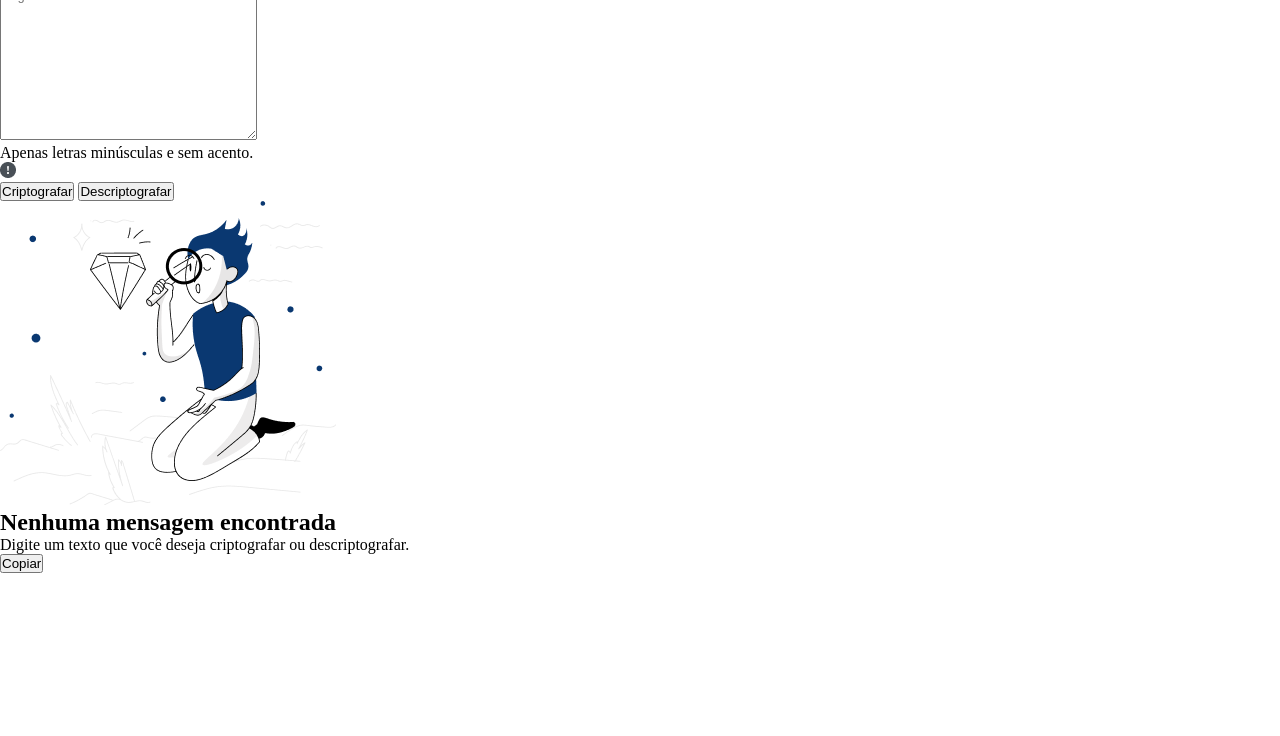
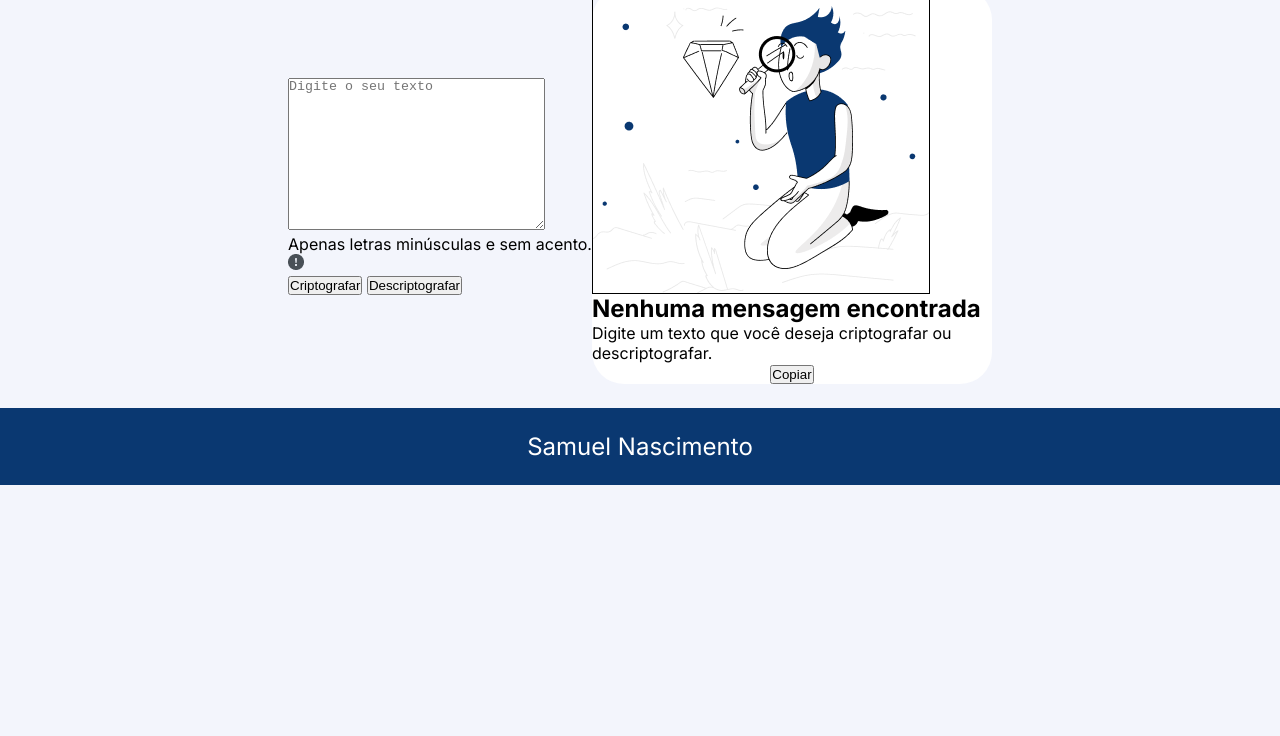
Before and after one commit to samuelnasc-dev/projeto-decodificador-texto, a plain HTML site: page projeto-decodificador-texto/index.html in a window 1280 px wide. Shown: the part 64-800 px from the top of the page. Drawn offline with Linux system fonts and the light colour scheme.

Commit message:
update style.css primeiras changes

```diff
--- a/projeto-decodificador-texto/index.html
+++ b/projeto-decodificador-texto/index.html
@@ -26,7 +26,7 @@
         </section>
         <section class="pagina__conteudo__copiar">
             <div class="pagina__conteudo__copiar__resultado">
-                <img src="./assets/High quality products 1 1.png" alt="Uma pessoa sentada segurando uma lupa na posição do olho">
+                <img class="pagina__conteudo__copiar__resultado__img" src="./assets/High quality products 1 1.png" alt="Uma pessoa sentada segurando uma lupa na posição do olho">
                 <h2 class="pagina__conteudo__copiar__resultado__texto">Nenhuma mensagem encontrada</h2>
                 <p>Digite um texto que você deseja criptografar ou descriptografar.</p>
             </div>
@@ -35,7 +35,7 @@
             </div>
         </section>
     </main>
-    <footer></footer>
+    <footer class="footer">Samuel Nascimento</footer>
     <script src="./scripts/app.js"></script>
 </body>
 </html>
--- a/projeto-decodificador-texto/scripts/app.js
+++ b/projeto-decodificador-texto/scripts/app.js
@@ -3,22 +3,8 @@ let objeto = {
     text: ''
 }
 
-function localizationArea(){
+function textAreaLoc(){
     return document.querySelector('.pagina__conteudo__decodificador__input').value;
-}
-
-function codificarTexto(){
-    objeto.text = localizationArea();
-    const substituicoes = [['e', 'enter'],['i','imes'],['a','ai'],['o','ober'],['u','ufat']];
-    objeto.text = translate(objeto.text, substituicoes);
-    exibirResultado();
-}
-
-function decodificarTexto() {
-    objeto.text = localizationArea();
-    const substituicoes = [['enter','e'],['imes','i'],['ai','a'],['ober','o'],['ufat','u']];
-    objeto.text = translate(objeto.text, substituicoes);
-    exibirResultado();
 }
 
 function translate(text, substituicoes) {
@@ -27,6 +13,20 @@ function translate(text, substituicoes) {
         text = text.replaceAll(palavra, chave);
     }
     return text;
+}
+
+function codificarTexto(){
+    objeto.text = textAreaLoc();
+    const substituicoes = [['e', 'enter'],['i','imes'],['a','ai'],['o','ober'],['u','ufat']];
+    objeto.text = translate(objeto.text, substituicoes);
+    exibirResultado();
+}
+
+function decodificarTexto() {
+    objeto.text = textAreaLoc();
+    const substituicoes = [['enter','e'],['imes','i'],['ai','a'],['ober','o'],['ufat','u']];
+    objeto.text = translate(objeto.text, substituicoes);
+    exibirResultado();
 }
 
 function exibirResultado(){
--- a/projeto-decodificador-texto/style/style.css
+++ b/projeto-decodificador-texto/style/style.css
@@ -1,4 +1,56 @@
+@import url('https://fonts.googleapis.com/css2?family=Inter:wght@100..900&display=swap');
+
+:root {
+    --font-primaria: "Inter", sans-serif;
+
+    --cor-primaria: #F3F5FC;
+    --cor-secudaria: #0A3871;
+    --cor-terciaria: #FFFFFF;
+}
+
 * {
     margin: 0;
     padding: 0;
 }
+
+body {
+    box-sizing: border-box;
+    background-color: var(--cor-primaria);
+}
+
+.pagina {
+    font-family: var(--font-primaria);
+    display: flex;
+    align-items: center;
+    justify-content: center;
+}
+
+.pagina__conteudo__copiar {
+    background-color: var(--cor-terciaria);
+    width: 25rem;
+    border-radius: 32px;
+    padding: auto;
+    /* margin: 40px 40px 1000px 40px; */
+    display: flex;
+    flex-direction: column;
+    justify-content: center;
+    align-items: center;
+
+}
+
+.pagina__conteudo__copiar__resultado__img{
+    flex-direction: row;
+    display: flex;
+    align-items: center;
+    border: solid black 1px;
+}
+
+.footer {
+    margin-top: 24px;
+    padding: 24px;
+    background-color: var(--cor-secudaria);
+    color: var(--cor-terciaria);
+    font-family: var(--font-primaria);
+    font-size: 1.5rem;
+    text-align: center;
+}
```
